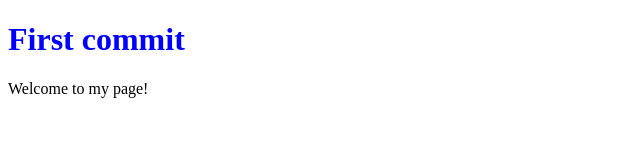
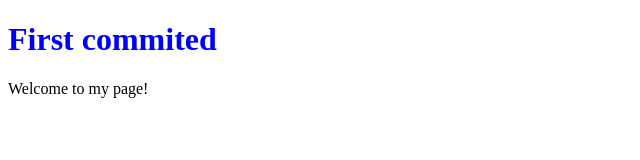
Before and after one commit to elaus00/hellio, a plain HTML site: page index.html in a window 1280 px wide. Shown: the full height of the page, 0-640 px from the left. Drawn offline with Linux system fonts and the light colour scheme.

Commit message:
merge conflict resolved

```diff
--- a/index.html
+++ b/index.html
@@ -6,7 +6,7 @@
     <title>Hellio</title>
 </head>
 <body>
-    <h1 style="color:blue;">First commit</h1>
+    <h1 style="color:blue;">First commited</h1>
     Welcome to my page!
 
 </body>
```
